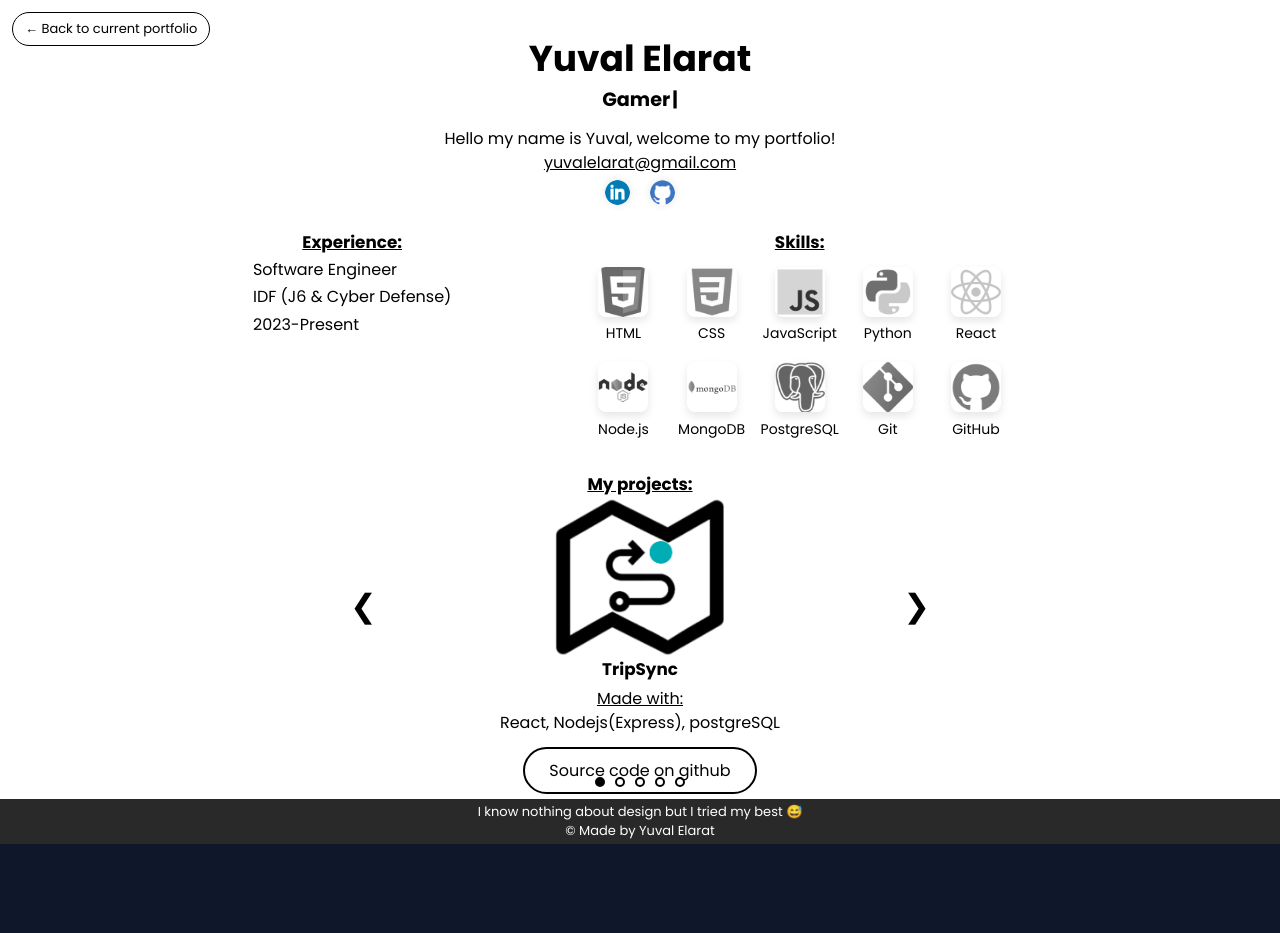
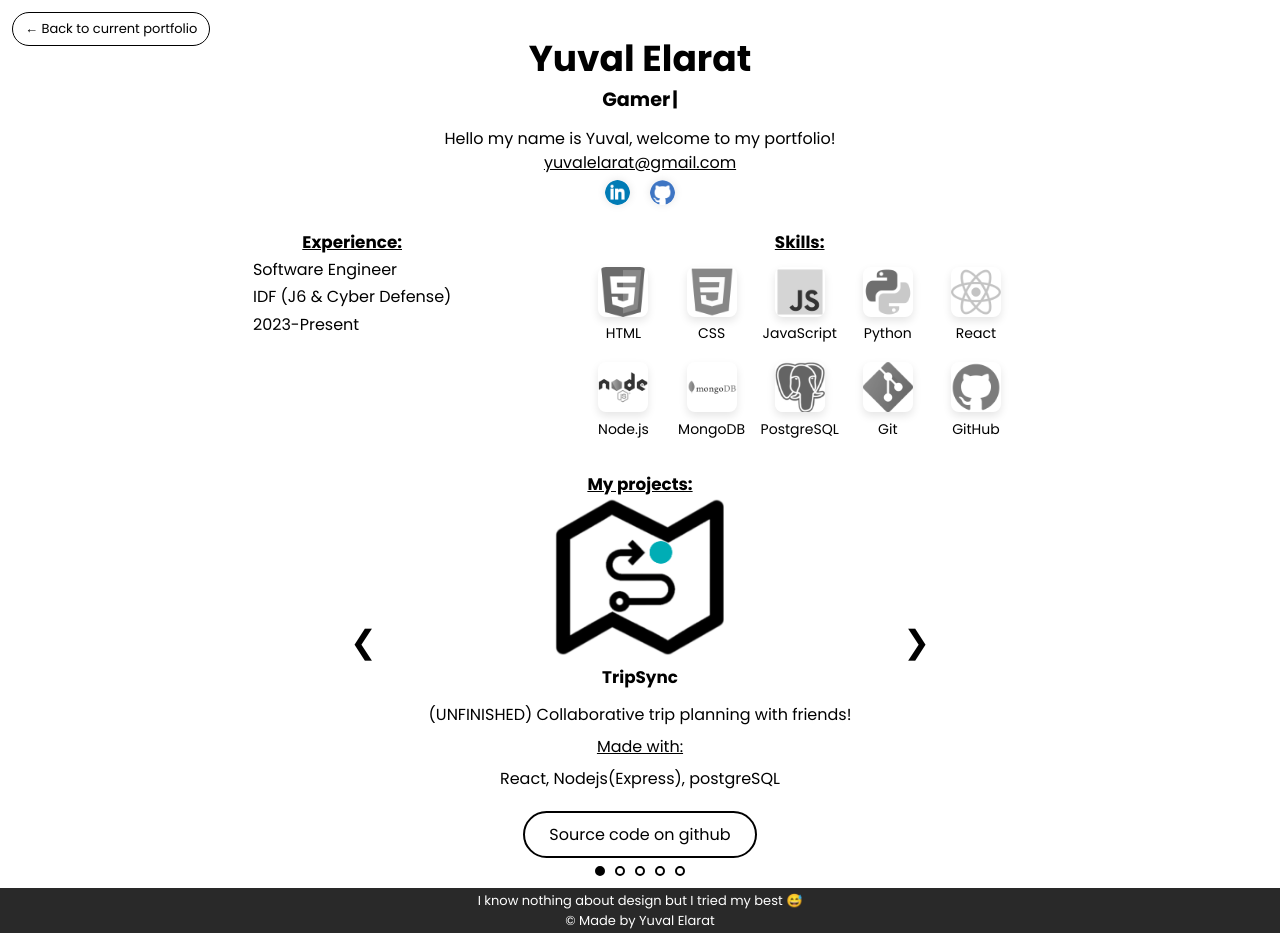
Before and after one commit to yuvalelarat/yuvalelarat.github.io, a Next.js app: page /v1 in a window 1280 px wide. Before the commit the page ends 844 px from the top, so only its background shows below. Built offline with nearby package versions, Linux system fonts and the light colour scheme.

Commit message:
fix: v1 portfolio bug fix

```diff
--- a/src/app/v1/v1.module.css
+++ b/src/app/v1/v1.module.css
@@ -225,11 +225,12 @@
 .card {
     width: 100%;
     text-align: center;
-    height: clamp(190px, 34vh, 340px);
+    min-height: clamp(190px, 34vh, 340px);
     display: flex;
     flex-direction: column;
     justify-content: space-between;
     align-items: center;
+    gap: clamp(4px, 1vh, 10px);
     font-size: clamp(0.8rem, 1.9vw, 1rem);
 }
 
@@ -240,9 +241,8 @@
 }
 
 .cardInfo {
-    height: clamp(38px, 6vh, 50px);
-    overflow: hidden;
-    text-overflow: ellipsis;
+    max-width: 90%;
+    margin: 0 auto;
 }
 
 .sliderButton {
```
